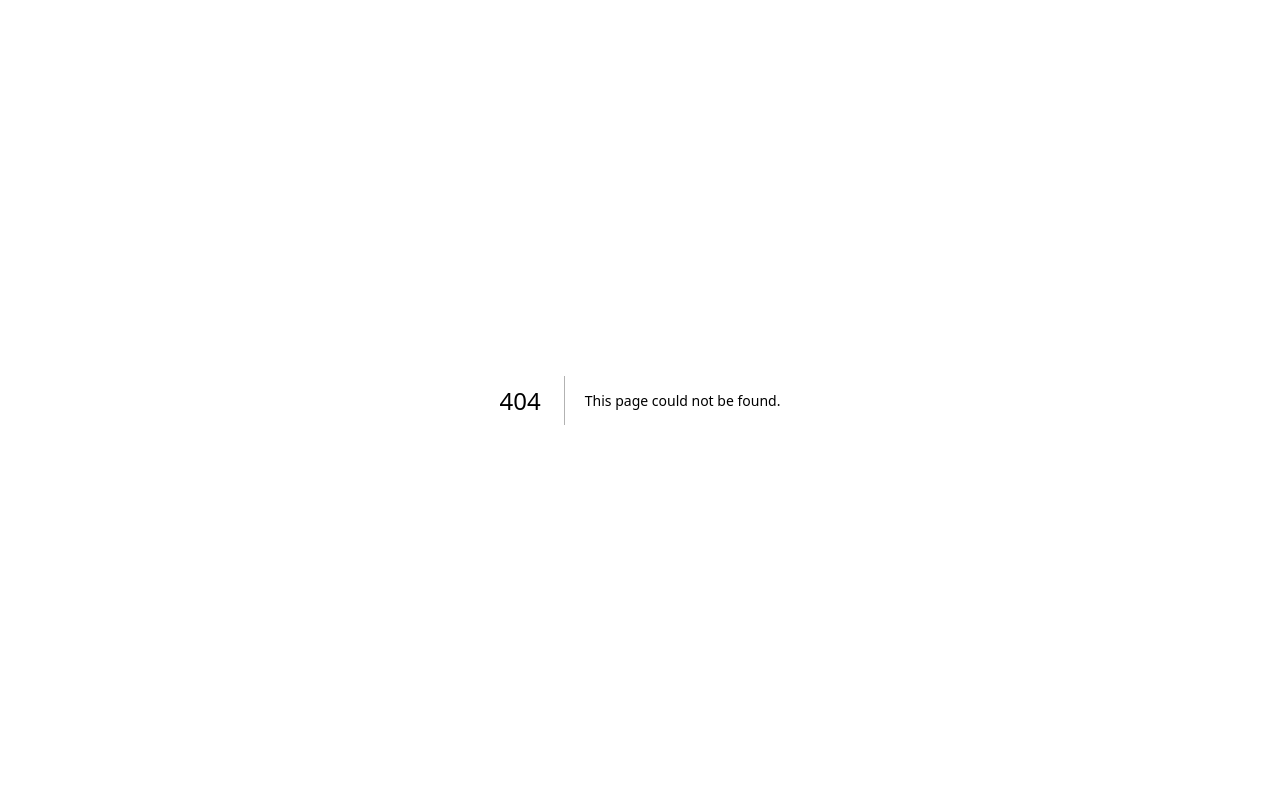
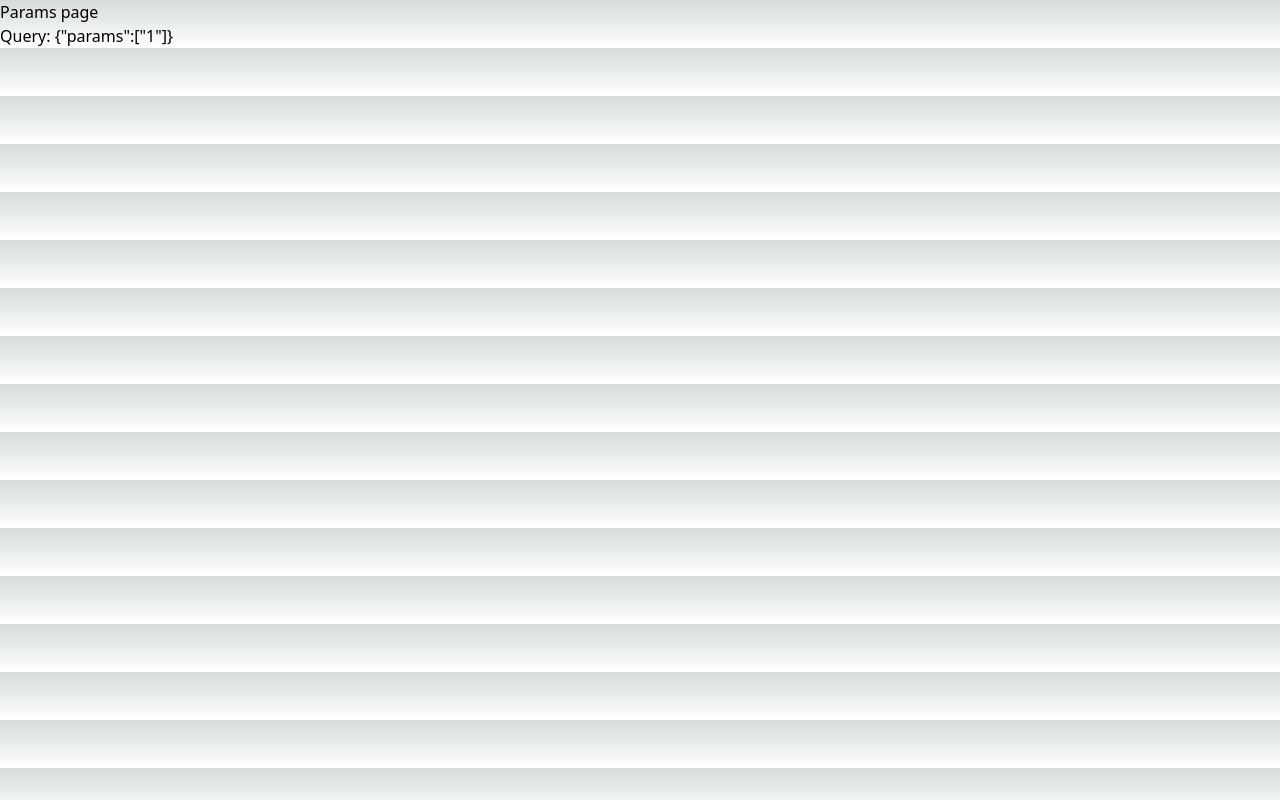
Before and after one commit to ChauNguyet98/learn-nextjs, a Next.js app: page /posts/1 in a window 1280 px wide. Before the commit this address had no page. Built offline with nearby package versions, Linux system fonts and the light colour scheme.

Commit message:
file system routing

```diff
--- /dev/null
+++ b/src/pages/about.tsx
@@ -0,0 +1,7 @@
+import React from 'react';
+
+export interface AboutProps {}
+
+export default function About(props: AboutProps) {
+  return <div>About page</div>;
+}
--- /dev/null
+++ b/src/pages/posts/[...params].tsx
@@ -0,0 +1,14 @@
+import { useRouter } from 'next/router';
+import React from 'react';
+
+export interface ParamsProps {}
+
+export default function Params(props: ParamsProps) {
+  const router = useRouter();
+  return (
+    <div>
+      <h1>Params page</h1>
+      <p>Query: {JSON.stringify(router.query)} </p>
+    </div>
+  );
+}
--- /dev/null
+++ b/src/pages/posts/[postId].tsx
@@ -0,0 +1,14 @@
+import { useRouter } from 'next/router';
+import React from 'react';
+
+export interface PostDetailProps {}
+
+export default function PostDetail(props: PostDetailProps) {
+  const router = useRouter();
+  return (
+    <div>
+      <h1>Post Detail page</h1>
+      <p>Query: {JSON.stringify(router.query)} </p>
+    </div>
+  );
+}
--- /dev/null
+++ b/src/pages/posts/create.tsx
@@ -0,0 +1,7 @@
+import React from 'react';
+
+export interface CreatePostProps {}
+
+export default function CreatePost(props: CreatePostProps) {
+  return <div>Create Post page</div>;
+}
--- /dev/null
+++ b/src/pages/posts/index.tsx
@@ -0,0 +1,7 @@
+import React from 'react';
+
+export interface PostListProps {}
+
+export default function PostList(props: PostListProps) {
+  return <div>Post List page</div>;
+}
```
Also changed, not shown: 1 other file (tests, documents, lock files or other folders).
